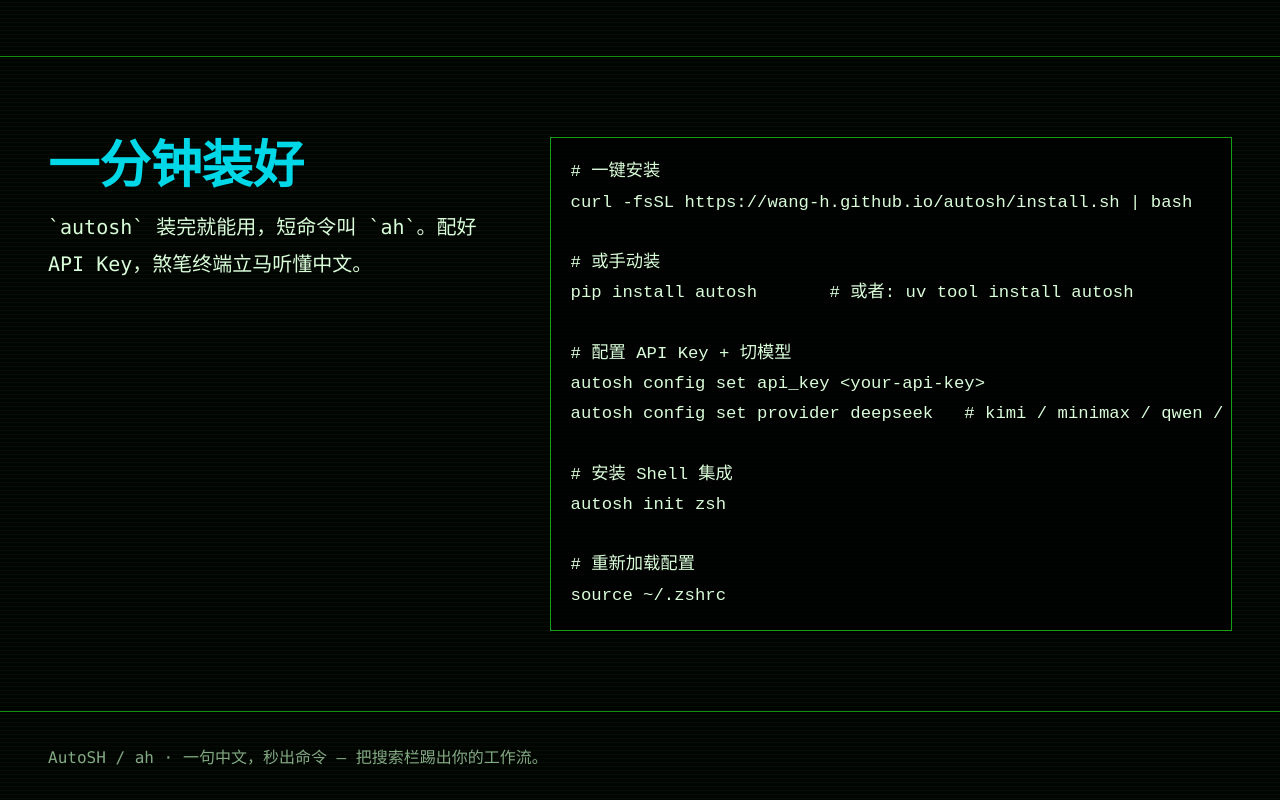
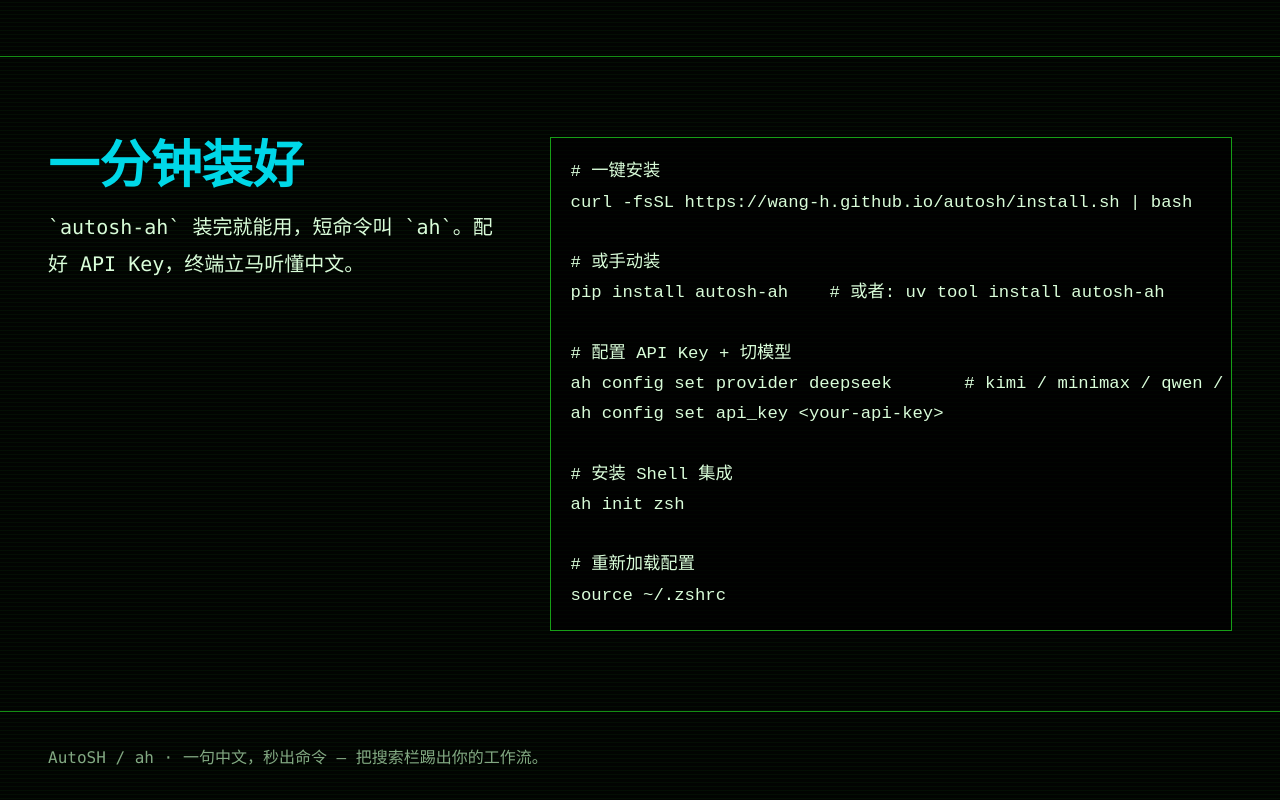
Before and after one commit to wang-h/autosh, a plain HTML site: page docs/index.html in a window 1280 px wide. Shown: the part 1834-2634 px from the top of the page. Drawn offline with Linux system fonts and the light colour scheme.

Commit message:
Fix installer prompts and package name

```diff
--- a/docs/index.html
+++ b/docs/index.html
@@ -473,21 +473,21 @@
           <div>
             <h2 class="section-title" id="install-title">一分钟装好</h2>
             <p class="section-lede">
-              `autosh` 装完就能用，短命令叫 `ah`。配好 API Key，煞笔终端立马听懂中文。
+              `autosh-ah` 装完就能用，短命令叫 `ah`。配好 API Key，终端立马听懂中文。
             </p>
           </div>
           <pre><code># 一键安装
 curl -fsSL https://wang-h.github.io/autosh/install.sh | bash
 
 # 或手动装
-pip install autosh       # 或者: uv tool install autosh
+pip install autosh-ah    # 或者: uv tool install autosh-ah
 
 # 配置 API Key + 切模型
-autosh config set api_key &lt;your-api-key&gt;
-autosh config set provider deepseek   # kimi / minimax / qwen / glm
+ah config set provider deepseek       # kimi / minimax / qwen / glm
+ah config set api_key &lt;your-api-key&gt;
 
 # 安装 Shell 集成
-autosh init zsh
+ah init zsh
 
 # 重新加载配置
 source ~/.zshrc</code></pre>
```
Also changed, not shown: 1 other file.
